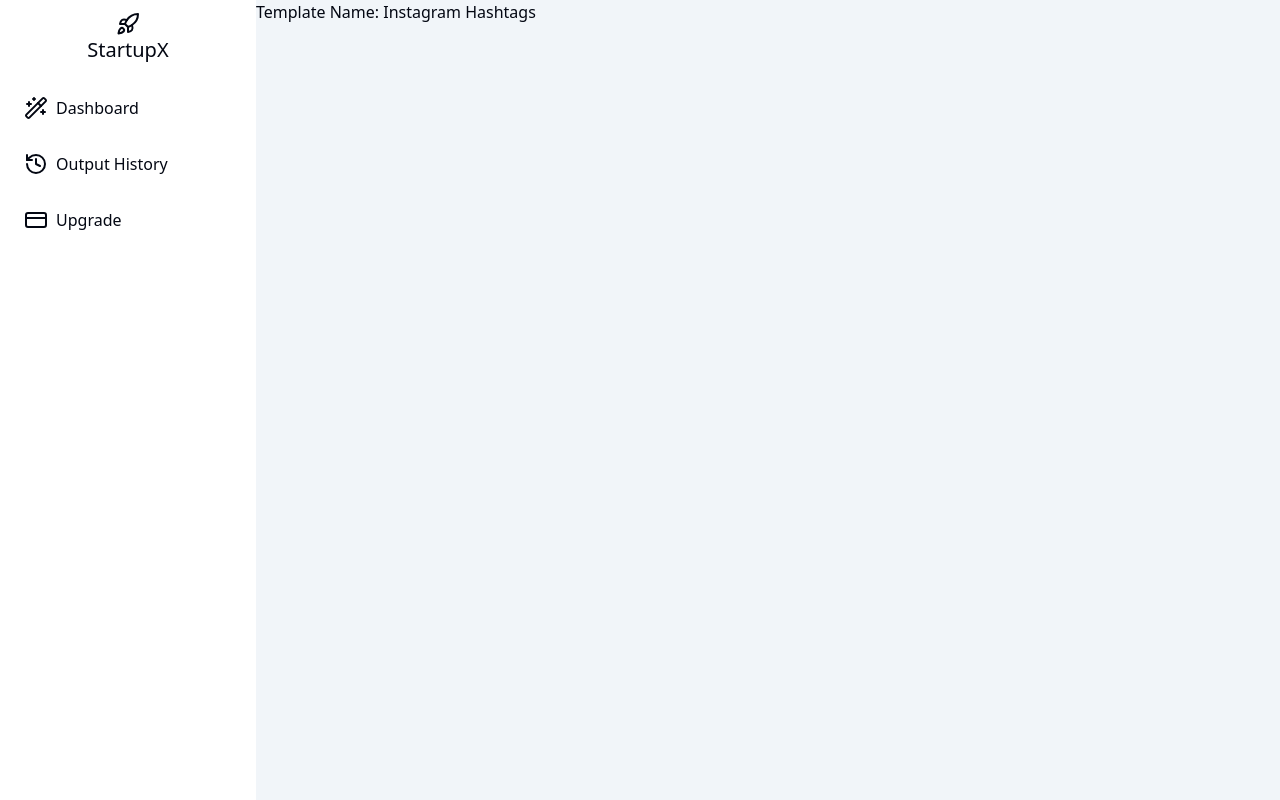
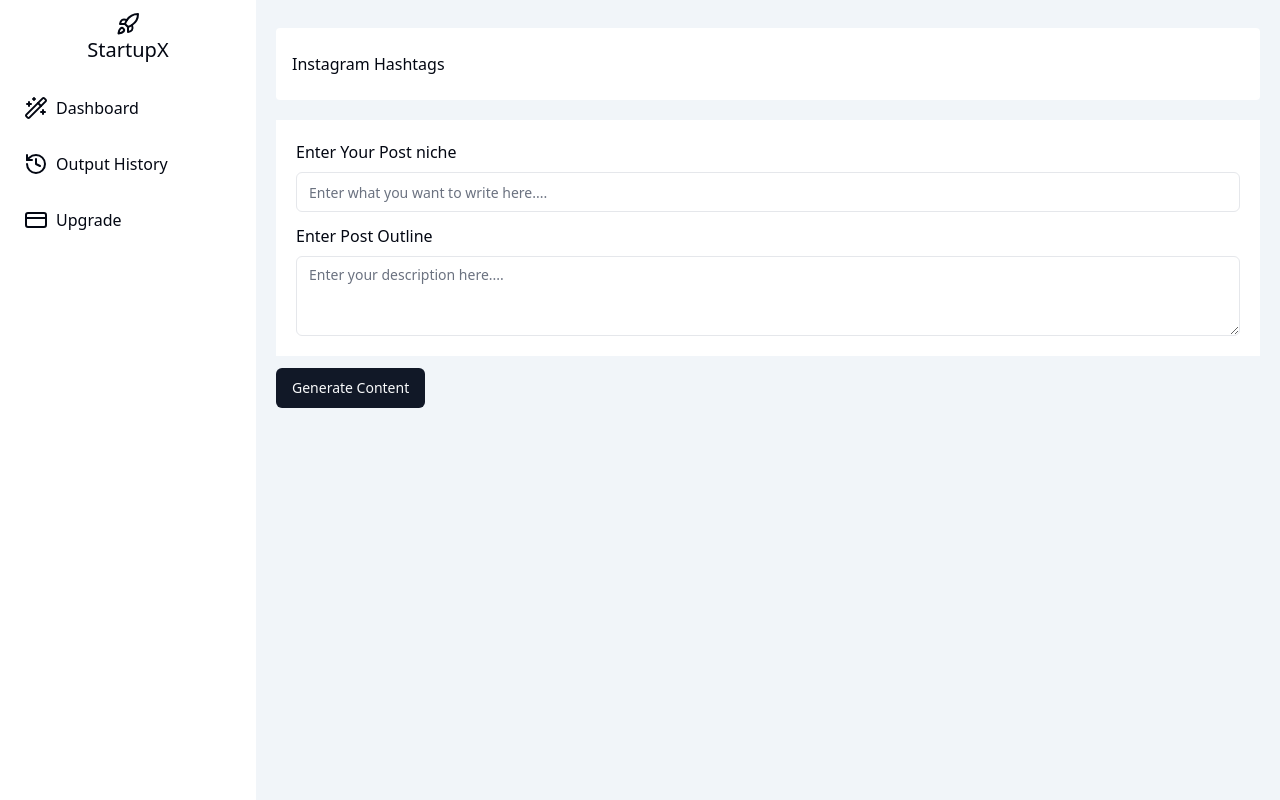
Before and after one commit to Suryadev78/AI-Content-Generator, a Next.js app: page /dashboard/generate-instagram-hashtags in a window 1280 px wide. Built offline with nearby package versions, Linux system fonts and the light colour scheme; no server answers.

Commit message:
created dynamic template for different category

```diff
--- a/app/dashboard/[slug]/page.tsx
+++ b/app/dashboard/[slug]/page.tsx
@@ -1,6 +1,13 @@
+"use client";
+import { Button } from "@/components/ui/button";
+import { Input } from "@/components/ui/input";
+import { Textarea } from "@/components/ui/textarea";
 import { content } from "@/lib/content";
+import { Loader } from "lucide-react";
+import { useState } from "react";
 
 const TemplatePage = ({ params }: { params: { slug: string } }) => {
+  const [isLoading, setIsLoading] = useState(false);
   console.log("params ye rhe", params);
   if (!params.slug) {
     console.error("No slug provided");
@@ -15,7 +22,41 @@
     return <div>Template not found.</div>;
   }
   console.log("selectedTemplate", selectedTemplate);
-  return <div>Template Name: {selectedTemplate.name}</div>;
+  return (
+    <div className="mx-5 py-2">
+      <div className="mt-5 py-6 px-4 bg-white rounded">
+        <h2>{selectedTemplate.name}</h2>
+      </div>
+      <form>
+        <div className="flex flex-col gap-3 bg-white p-5 mt-5">
+          {selectedTemplate.form.map((item) => (
+            <div key={item.name}>
+              <label>{item.title}</label>
+              {item.field === "input" ? (
+                <div className="mt-2">
+                  <Input
+                    placeholder="Enter what you want to write here...."
+                    className="mt-2"
+                  />
+                </div>
+              ) : (
+                <div>
+                  <label>{item.label}</label>
+                  <Textarea
+                    placeholder="Enter your description here...."
+                    className="mt-2"
+                  />
+                </div>
+              )}
+            </div>
+          ))}
+        </div>
+        <Button className="mt-3" type="submit">
+          {isLoading ? <Loader className="animate-spin" /> : "Generate Content"}
+        </Button>
+      </form>
+    </div>
+  );
 };
 
 export default TemplatePage;
--- /dev/null
+++ b/components/ui/input.tsx
@@ -0,0 +1,25 @@
+import * as React from "react"
+
+import { cn } from "@/lib/utils"
+
+export interface InputProps
+  extends React.InputHTMLAttributes<HTMLInputElement> {}
+
+const Input = React.forwardRef<HTMLInputElement, InputProps>(
+  ({ className, type, ...props }, ref) => {
+    return (
+      <input
+        type={type}
+        className={cn(
+          "flex h-10 w-full rounded-md border border-input bg-background px-3 py-2 text-sm ring-offset-background file:border-0 file:bg-transparent file:text-sm file:font-medium file:text-foreground placeholder:text-muted-foreground focus-visible:outline-none focus-visible:ring-2 focus-visible:ring-ring focus-visible:ring-offset-2 disabled:cursor-not-allowed disabled:opacity-50",
+          className
+        )}
+        ref={ref}
+        {...props}
+      />
+    )
+  }
+)
+Input.displayName = "Input"
+
+export { Input }
--- /dev/null
+++ b/components/ui/textarea.tsx
@@ -0,0 +1,24 @@
+import * as React from "react"
+
+import { cn } from "@/lib/utils"
+
+export interface TextareaProps
+  extends React.TextareaHTMLAttributes<HTMLTextAreaElement> {}
+
+const Textarea = React.forwardRef<HTMLTextAreaElement, TextareaProps>(
+  ({ className, ...props }, ref) => {
+    return (
+      <textarea
+        className={cn(
+          "flex min-h-[80px] w-full rounded-md border border-input bg-background px-3 py-2 text-sm ring-offset-background placeholder:text-muted-foreground focus-visible:outline-none focus-visible:ring-2 focus-visible:ring-ring focus-visible:ring-offset-2 disabled:cursor-not-allowed disabled:opacity-50",
+          className
+        )}
+        ref={ref}
+        {...props}
+      />
+    )
+  }
+)
+Textarea.displayName = "Textarea"
+
+export { Textarea }
--- a/lib/content.ts
+++ b/lib/content.ts
@@ -16,7 +16,7 @@
     slug: "youtube-video-description",
     form: [
       {
-        label: "Youtube video description title",
+        title: "Youtube video description title",
         field: "input",
         name: "jake",
         required: true,
@@ -38,7 +38,7 @@
     slug: "generate-instagram-hashtags",
     form: [
       {
-        label: "Enter Your Post niche",
+        title: "Enter Your Post niche",
         field: "input",
         name: "jake",
         required: true,
@@ -60,7 +60,7 @@
     slug: "generate-tiktok-hashtags",
     form: [
       {
-        label: "Enter Your Post niche",
+        title: "Enter Your Post niche",
         field: "input",
         name: "jake",
         required: true,
@@ -82,7 +82,7 @@
     slug: "generate-linkedin-post",
     form: [
       {
-        label: "Enter Your Post niche",
+        title: "Enter Your Post niche",
         field: "input",
         name: "jake",
         required: true,
@@ -105,7 +105,7 @@
     slug: "generate-tweet",
     form: [
       {
-        label: "Enter Your Post niche",
+        title: "Enter Your Post niche",
         field: "input",
         name: "jake",
         required: true,
```
